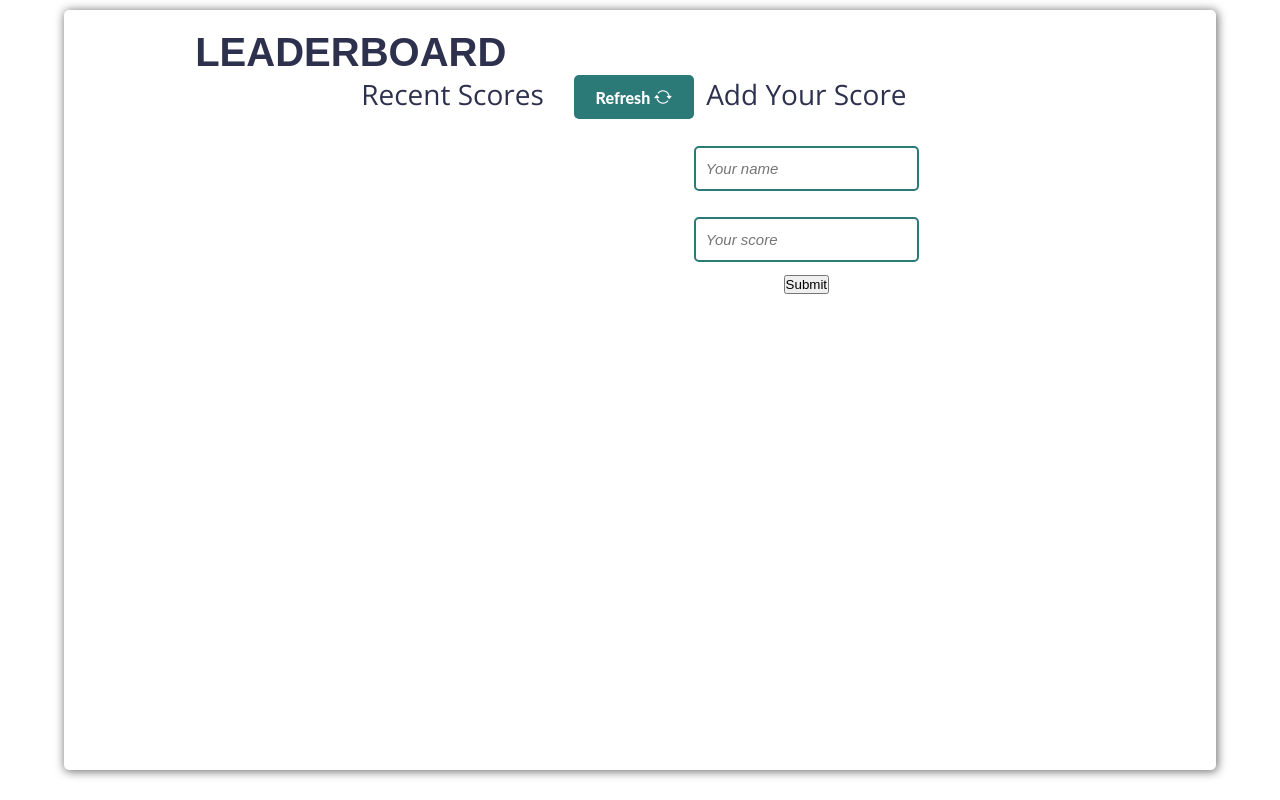
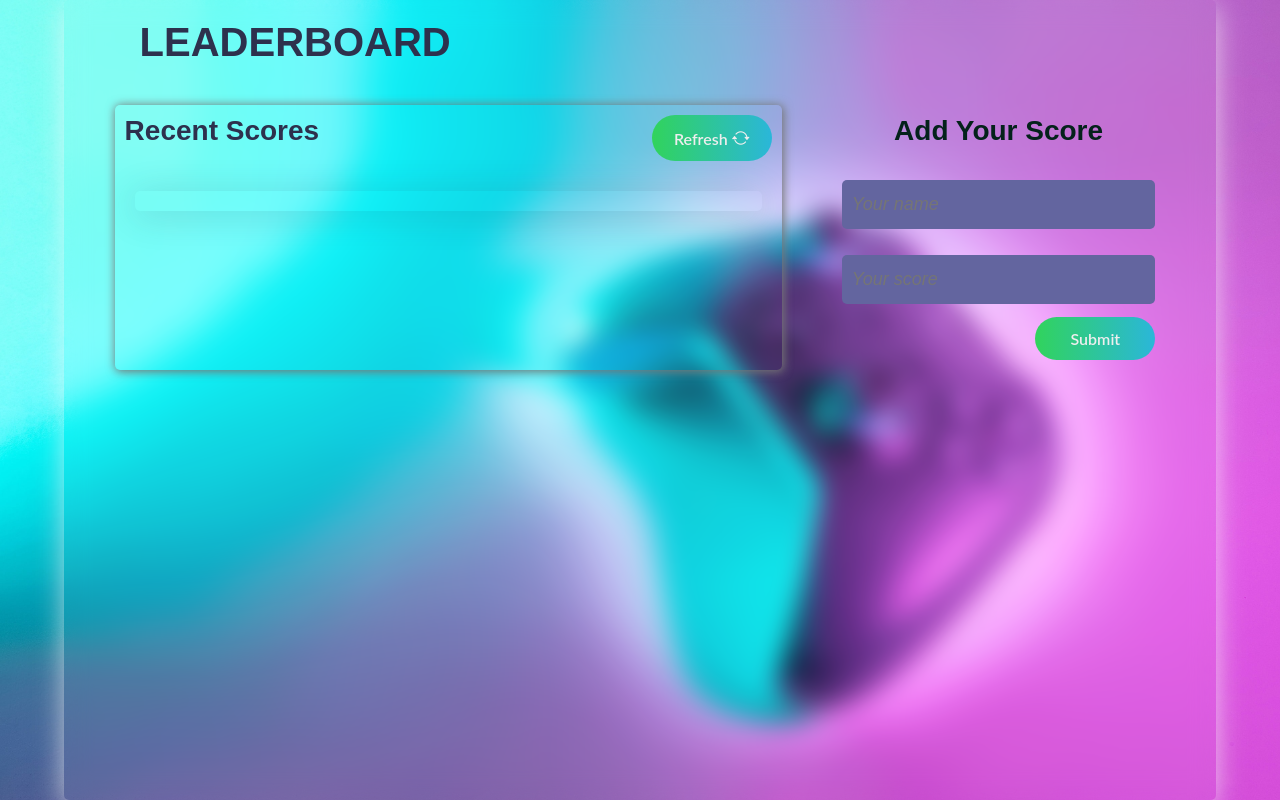
Before and after one commit to mengiefen/leaderboard-list-app, a website built with webpack: page src/index.html in a window 1280 px wide. Built offline with nearby package versions, Linux system fonts and the light colour scheme; a web font is replaced by a local one.

Commit message:
update styles.css file

```diff
--- a/src/css/styles.css
+++ b/src/css/styles.css
@@ -1,13 +1,10 @@
-@import url('https://fonts.googleapis.com/css2?family=Open+Sans:ital,wght@0,300;0,400;0,500;0,600;0,800;1,300;1,400;1,500;1,600;1,700;1,800&family=Tourney:ital,wght@0,200;0,300;0,400;0,500;0,600;0,700;0,800;0,900;1,400&display=swap');
+@import url('https://fonts.googleapis.com/css2?family=Orbitron:wght@400;500;700;800;900&family=Tourney:ital,wght@0,200;0,300;0,400;0,500;0,600;0,700;0,800;0,900;1,400&display=swap');
 
 :root {
   --dark-blue: hsl(233, 26%, 24%);
   --lime-green: hsl(136, 65%, 51%);
   --bright-cyan: hsl(192, 70%, 51%);
-  --grayish-blue: hsl(233, 8%, 62%);
   --light-grayish-blue: hsl(220, 16%, 96%);
-  --very-light-gray: hsl(0, 0%, 98%);
-  --white: hsl(0, 0%, 100%);
 }
 
 * {
@@ -23,23 +20,36 @@
 
 html {
   scroll-behavior: smooth;
-  font-family: 'Open sans', serif;
+  font-family: Orbitron, serif;
   font-size: 10px;
-  color: var(--dark-blue);
+  color: rgb(63, 16, 63);
+  font-weight: 500;
 }
 
 body {
+  background: linear-gradient(to right, #6b7c77, #013742);
+  background: url('bg.jpg');
+  background-size: cover;
+  background-repeat: no-repeat;
   text-align: center;
   margin: auto;
 }
 
 main {
-  margin: 1rem 5%;
+  margin: 0 5%;
   padding: 2rem;
   border-radius: 5px;
-  height: 95vh;
-  -webkit-box-shadow: 1px 1px 10px 1px #777;
-  box-shadow: 1px 1px 10px 1px #777;
+  height: 100vh;
+  background-color: #ffffff10;
+  backdrop-filter: blur(12px);
+  -webkit-backdrop-filter: blur(12px);
+  box-shadow: rgba(250, 250, 250, 0.7) 0 0.7rem 2.9rem 0;
+}
+
+@media screen and (max-width: 992px) {
+  main {
+    margin: 0 1rem;
+  }
 }
 
 .page-header {
@@ -47,13 +57,16 @@ main {
   font-family: Tourney, sans-serif;
   text-transform: uppercase;
   font-size: 4rem;
-  padding-left: 10%;
+  padding-left: 5%;
+  color: var(--dark-blue);
 }
 
 .sub-title {
+  font-family: Tourney, sans-serif;
   font-size: 2.8rem;
-  font-weight: normal;
+  font-weight: 600;
   padding-right: 3rem;
+  color: var(--dark-blue);
 }
 
 .container {
@@ -62,17 +75,17 @@ main {
   justify-content: center;
 }
 
-.story-list {
+.score-list {
   margin-top: 4rem;
-  width: 40%;
-  max-height: 70vh;
+  width: 60%;
+  max-height: 82vh;
   margin-right: 5rem;
   padding: 1rem;
   -webkit-box-shadow: 1px 1px 10px 1px #777;
   box-shadow: 1px 1px 10px 1px #777;
   border-radius: 5px;
   overflow-y: scroll;
-  scrollbar-color: #2b7a78 white;
+  scrollbar-color: #1f4b53 transparent;
 }
 
 .title-box {
@@ -80,52 +93,56 @@ main {
   justify-content: space-between;
 }
 
-.story-list-box {
+.score-list-box {
   border-radius: 5px;
-  -webkit-box-shadow: 4px 4px 6px 4px #777;
-  box-shadow: 2px 2px 2px 2px #777;
+  -webkit-box-shadow: -1px 4px 36px 0 rgba(34, 60, 80, 0.2);
+  -moz-box-shadow: -1px 4px 36px 0 rgba(34, 60, 80, 0.2);
+  box-shadow: -1px 4px 36px 0 rgba(34, 60, 80, 0.2);
   padding: 1rem;
   margin: 3rem 1rem 1rem 1rem;
 }
 
-.story-list-row {
+.score-list-row {
   display: flex;
   justify-content: space-between;
   padding: 1.2rem 3rem;
   height: auto;
   margin-bottom: 0.3rem;
-  -webkit-box-shadow: 1px 1px 1px 1px #777;
-  box-shadow: 1px 1px 1px 1px #777;
+  box-shadow: rgba(38, 38, 112, 0.25) 0 50px 100px -20px, rgba(0, 0, 0, 0.3) 0 30px 60px -30px;
   border-radius: 1px;
 }
 
-.story-list-name,
-.story-list-score {
+.score-list-name,
+.score-list-score {
   font-size: 1.6rem;
 }
 
-.story-list-score {
+.score-list-score {
   font-weight: bold;
 }
 
 .btn {
+  border: none;
+  outline: none;
+  padding: 1.2rem 1.5rem;
+  border-radius: 3rem;
+  color: #eee;
+  background-image: linear-gradient(to right, var(--lime-green) 0%, var(--bright-cyan) 100%);
+  transition: all 0.75s;
   cursor: pointer;
-  transition: all 0.75s;
+}
+
+.btn:hover {
+  background-image: linear-gradient(to left, var(--lime-green) 0%, var(--bright-cyan) 100%);
+  color: #eee;
 }
 
 .btn-refresh,
-.btn-story-submit {
-  border: 3px solid transparent;
-  outline: none;
-  padding: 1.4rem;
+.btn-score-submit {
   align-self: flex-end;
-  background: #2b7a78;
-  color: white;
-  cursor: pointer;
   font-family: Lato, sans-serif;
   font-size: 1.6rem;
-  font-weight: 800;
-  border-radius: 5px;
+  font-weight: 600;
   min-width: 12rem;
 }
 
@@ -133,17 +150,7 @@ main {
   font-size: 1.8rem;
 }
 
-.btn:hover {
-  border: 3px solid #2b7a78;
-  color: #2b7a78;
-  background-color: var(--light-grayish-blue);
-}
-
-.btn-refresh {
-  padding: 0.8rem 1rem;
-}
-
-.wrapper-story-submit {
+.wrapper-score-submit {
   margin-top: 4rem;
   padding: 1rem;
   border-radius: 5px;
@@ -153,12 +160,14 @@ main {
 }
 
 .form-title {
+  font-family: Tourney, sans-serif;
   font-size: 2.8rem;
-  font-weight: normal;
+  font-weight: 600;
   padding-bottom: 2rem;
+  color: rgb(4, 34, 27);
 }
 
-.story-submit-form {
+.score-submit-form {
   display: flex;
   flex-direction: column;
   justify-content: end;
@@ -169,12 +178,14 @@ main {
 }
 
 input {
+  background-color: #63659f;
+  color: #eee;
+  font-size: 1.8rem;
   width: 100%;
-  padding: 1.2rem 1rem;
+  padding: 1.4rem 1rem;
   margin: 0.3rem 0;
-  border: 2px solid #2b7a78;
+  border: none;
   border-radius: 5px;
   outline: none;
-  font-size: 1.5rem;
   font-style: italic;
 }
```
